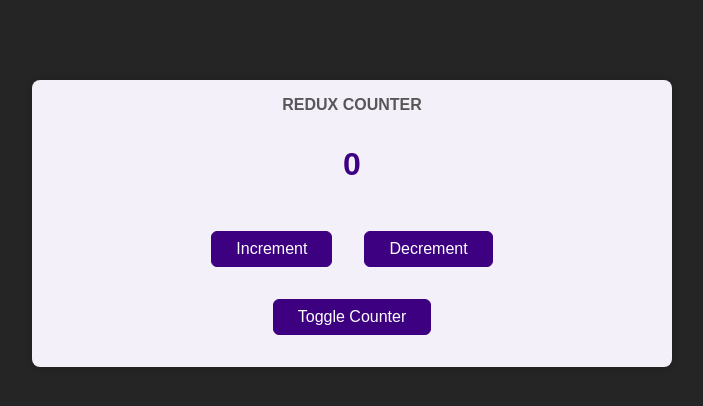
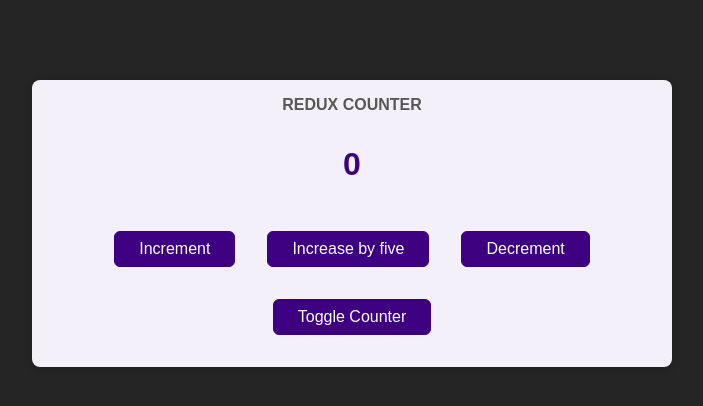
Before and after one commit to dmgudeman/232Redux, a React (Create React App) app: page / in a window 1280 px wide. Shown: the top 406 px of the page, without its empty margins (288-991 px from the left). Built offline with nearby package versions, Linux system fonts and the light colour scheme.

Commit message:
added increase button

```diff
--- a/src/components/Counter.js
+++ b/src/components/Counter.js
@@ -15,12 +15,17 @@
 
   }
 
+  const increaseHandler = () => {
+    dispatch({type: 'increase', amount: 5})
+  }
+
   return (
     <main className={classes.counter}>
       <h1>Redux Counter</h1>
       <div className={classes.value}>{counter}</div>
       <div>
       <button onClick={incrementHandler}>Increment</button>
+      <button onClick={increaseHandler}>Increase by five</button>
       <button onClick={decrementHandler}>Decrement</button>
       </div>
       <button onClick={toggleCounterHandler}>Toggle Counter</button>
--- a/src/store/index.js
+++ b/src/store/index.js
@@ -6,6 +6,11 @@
       return {
         counter: state.counter + 1,
       };
+    }
+    if (action.type === 'increase') {
+        return {
+            counter: state.counter + action.amount,
+        }
     }
     if (action.type === "decrement") {
       return {
```
